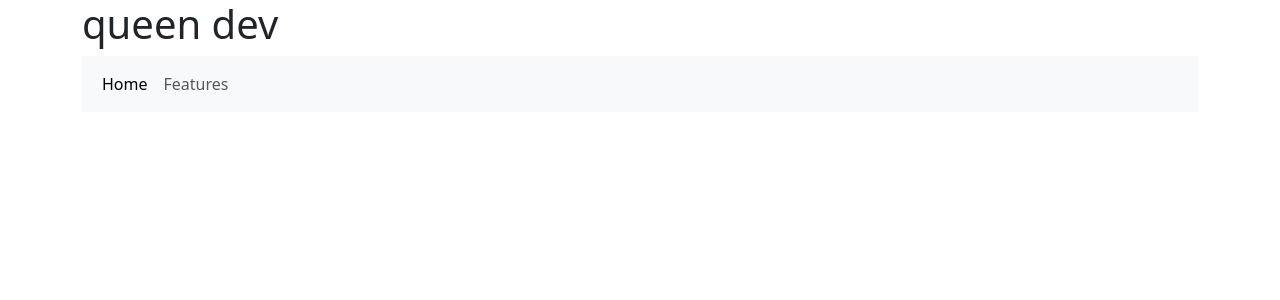
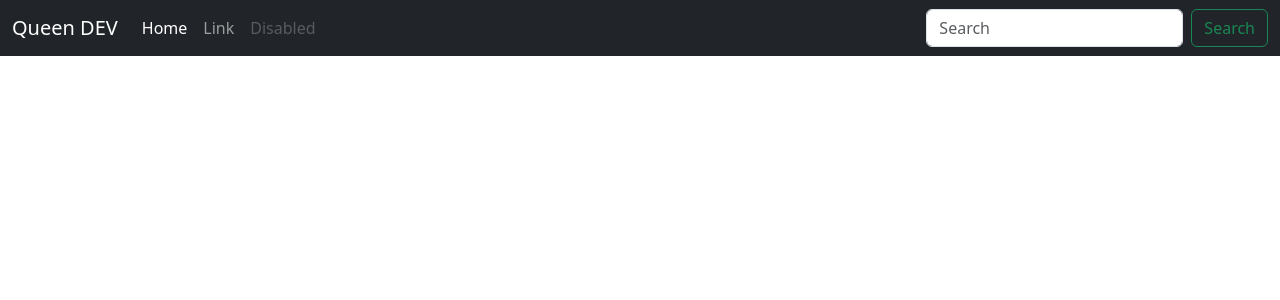
Before and after one commit to YuliaQueen/php-framework, a PHP site: template views/home.html.twig in a window 1280 px wide. Shown: the top 300 px of the page. Run offline with PHP 8.4, Linux system fonts and the light colour scheme; the template is opened without the code that fills it, so the values that code supplies are empty; some libraries are stand-ins or nearby versions.

Commit message:
Change default.html.twig

```diff
--- a/views/default.html.twig
+++ b/views/default.html.twig
@@ -10,20 +10,28 @@
 
 <div class="container">
     <h1 class="h1">queen dev</h1>
-    <nav class="navbar navbar-expand-lg bg-body-tertiary">
+    <nav class="navbar navbar-expand-md navbar-dark fixed-top bg-dark">
         <div class="container-fluid">
-            <button class="navbar-toggler" type="button" data-bs-toggle="collapse" data-bs-target="#navbarNav" aria-controls="navbarNav" aria-expanded="false" aria-label="Toggle navigation">
+            <a class="navbar-brand" href="#">Queen DEV</a>
+            <button class="navbar-toggler" type="button" data-bs-toggle="collapse" data-bs-target="#navbarCollapse" aria-controls="navbarCollapse" aria-expanded="false" aria-label="Toggle navigation">
                 <span class="navbar-toggler-icon"></span>
             </button>
-            <div class="collapse navbar-collapse" id="navbarNav">
-                <ul class="navbar-nav">
+            <div class="collapse navbar-collapse" id="navbarCollapse">
+                <ul class="navbar-nav me-auto mb-2 mb-md-0">
                     <li class="nav-item">
-                        <a class="nav-link active" aria-current="page" href="/">Home</a>
+                        <a class="nav-link active" aria-current="page" href="#">Home</a>
                     </li>
                     <li class="nav-item">
-                        <a class="nav-link" href="#">Features</a>
+                        <a class="nav-link" href="#">Link</a>
+                    </li>
+                    <li class="nav-item">
+                        <a class="nav-link disabled" aria-disabled="true">Disabled</a>
                     </li>
                 </ul>
+                <form class="d-flex" role="search">
+                    <input class="form-control me-2" type="search" placeholder="Search" aria-label="Search">
+                    <button class="btn btn-outline-success" type="submit">Search</button>
+                </form>
             </div>
         </div>
     </nav>
```
